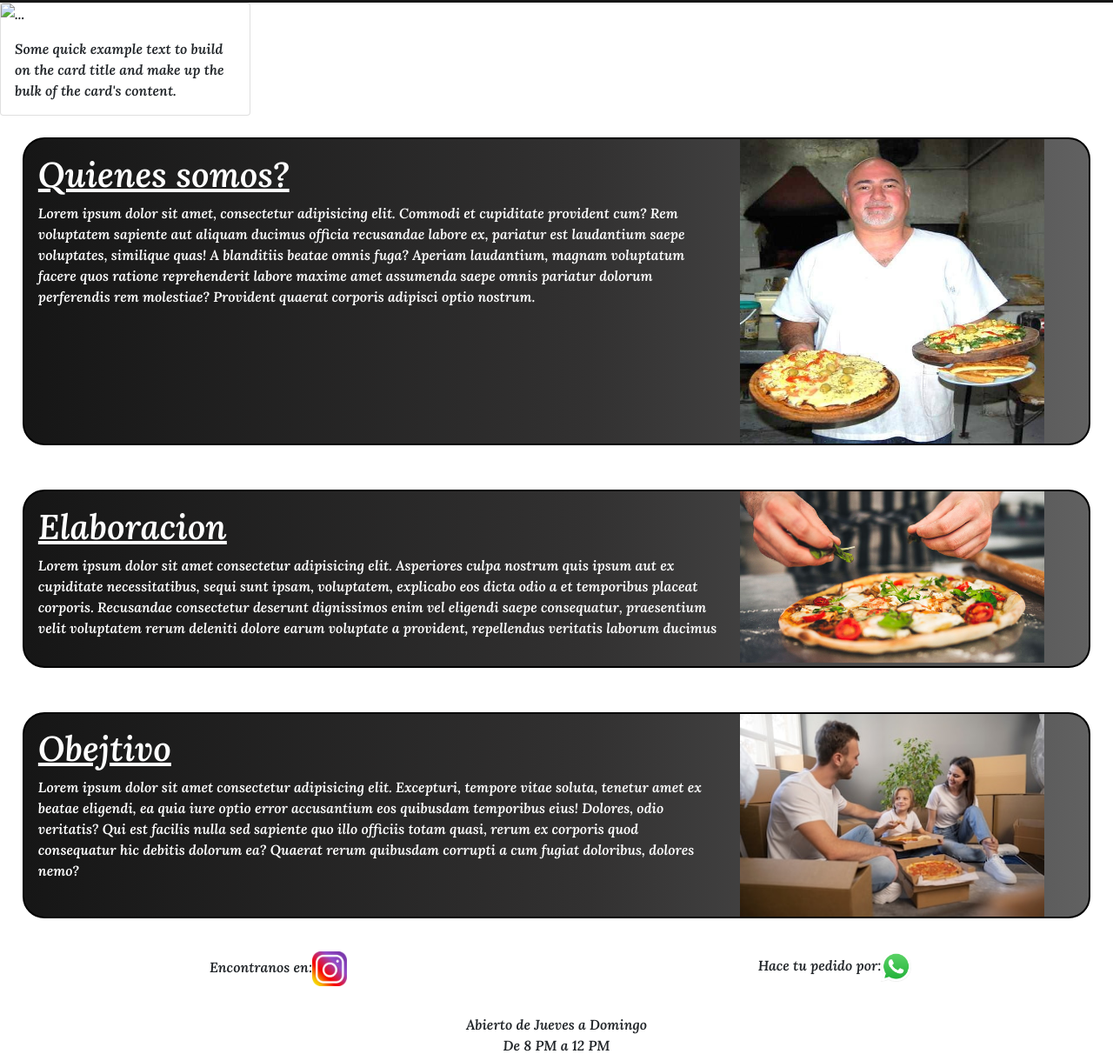
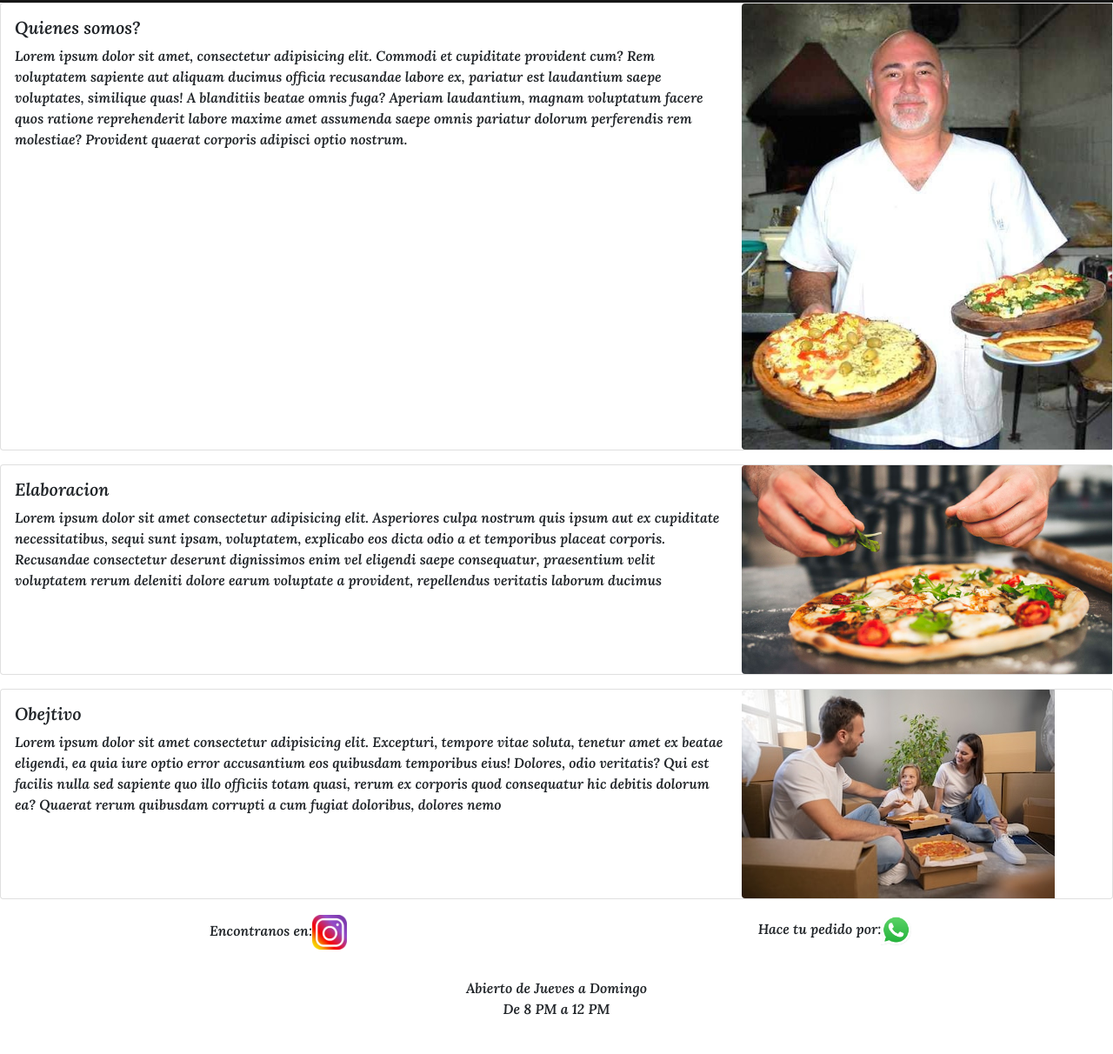
Before and after one commit to TeoFedyna/Questo-e-pizza, a plain HTML site: page pages/Nostros.html in a window 1280 px wide. Shown: the part 55-1267 px from the top of the page at 87% size. After the commit the page ends 1238 px from the top, so only its background shows below. Drawn offline with nearby package versions, Linux system fonts and the light colour scheme.

Commit message:
agregando-bootstrap-a-pages:nosotros

```diff
--- a/pages/Nostros.html
+++ b/pages/Nostros.html
@@ -7,21 +7,24 @@
     <!-- media querys -->
     <meta name="viewport" content="width=device-width, initial-scale=1.0">
     <title>Questo Pizzas</title>
-    <link href="https://cdn.jsdelivr.net/npm/bootstrap@5.1.3/dist/css/bootstrap.min.css" rel="stylesheet" integrity="sha384-1BmE4kWBq78iYhFldvKuhfTAU6auU8tT94WrHftjDbrCEXSU1oBoqyl2QvZ6jIW3" crossorigin="anonymous">
     <!-- google font - tipografia Lora - 600 -->
     <link rel="preconnect" href="https://fonts.googleapis.com">
     <link rel="preconnect" href="https://fonts.gstatic.com" crossorigin>
     <link href="https://fonts.googleapis.com/css2?family=Lora:ital,wght@1,600&display=swap" rel="stylesheet">
-    <!-- css -->
-    <link rel="stylesheet" href="../css/estilos.css">
     <!-- icono ventana  -->
     <link rel="shorcut icon" href="../images/questo-logo.jpeg">
     <!-- font awesome iconos -->
     <script src="https://kit.fontawesome.com/657a0e0360.js" crossorigin="anonymous"></script>
     <!-- bootstap css -->
+    <link href="https://cdn.jsdelivr.net/npm/bootstrap@5.1.3/dist/css/bootstrap.min.css" rel="stylesheet"
+        integrity="sha384-1BmE4kWBq78iYhFldvKuhfTAU6auU8tT94WrHftjDbrCEXSU1oBoqyl2QvZ6jIW3" crossorigin="anonymous">
     <!-- bootstrap js -->
-
-<script src="https://cdn.jsdelivr.net/npm/bootstrap@5.1.3/dist/js/bootstrap.bundle.min.js" integrity="sha384-ka7Sk0Gln4gmtz2MlQnikT1wXgYsOg+OMhuP+IlRH9sENBO0LRn5q+8nbTov4+1p" crossorigin="anonymous"></script>
+    <script src="https://cdn.jsdelivr.net/npm/bootstrap@5.1.3/dist/js/bootstrap.bundle.min.js"
+        integrity="sha384-ka7Sk0Gln4gmtz2MlQnikT1wXgYsOg+OMhuP+IlRH9sENBO0LRn5q+8nbTov4+1p"
+        crossorigin="anonymous">
+    </script>
+    <!-- css -->
+    <link rel="stylesheet" href="../css/estilos.css">
 </head>
 
 
@@ -49,19 +52,13 @@
 
     <main class="main-nosotros">
 
-        <div class="card" style="width: 18rem;">
-            <img src="..." class="card-img-top" alt="...">
+        <div class="card mb-3" style="max-width: auto;">
+            <div class="row g-0">
+                <div class="col-md-8">
                     <div class="card-body">
-              <p class="card-text">Some quick example text to build on the card title and make up the bulk of the card's content.</p>
-            </div>
-          </div>
-
-
-        <section class="nosotros">
-            <section class="nosotros__hijo ">
-                <div class="caption">
-                    <h1>Quienes somos?</h1>
-                    <p>Lorem ipsum dolor sit amet, consectetur adipisicing elit. Commodi et cupiditate provident cum?
+                        <h5 class="card-title">Quienes somos?</h5>
+                        <p class="card-text">Lorem ipsum dolor sit amet, consectetur adipisicing elit. Commodi et
+                            cupiditate provident cum?
                             Rem
                             voluptatem
                             sapiente aut aliquam ducimus officia recusandae labore ex, pariatur est laudantium saepe
@@ -69,18 +66,25 @@
                             similique quas!
                             A blanditiis beatae omnis fuga? Aperiam laudantium, magnam voluptatum facere quos ratione
                             reprehenderit
-                        labore maxime amet assumenda saepe omnis pariatur dolorum perferendis rem molestiae? Provident
+                            labore maxime amet assumenda saepe omnis pariatur dolorum perferendis rem molestiae?
+                            Provident
                             quaerat
-                        corporis adipisci optio nostrum.
-                    </p>
+                            corporis adipisci optio nostrum.</p>
                     </div>
-                <img src="../images/nosotros-pizzero.jpg" alt="nosotros">
-            </section>
+                </div>
+                <div class="col-md-4">
+                    <img src="../images/nosotros-pizzero.jpg" class="img-fluid rounded-start" alt="quienes-somos">
+                </div>
+            </div>
+        </div>
 
-            <section class="nosotros__hijo" id="middle">
-                <div class="caption">
-                    <h1>Elaboracion</h1>
-                    <p>Lorem ipsum dolor sit amet consectetur adipisicing elit. Asperiores culpa nostrum quis ipsum aut
+        <div class="card mb-3" style="max-width: auto;">
+            <div class="row g-0">
+                <div class="col-md-8">
+                    <div class="card-body">
+                        <h5 class="card-title">Elaboracion</h5>
+                        <p class="card-text">Lorem ipsum dolor sit amet consectetur adipisicing elit. Asperiores culpa
+                            nostrum quis ipsum aut
                             ex
                             cupiditate necessitatibus, sequi sunt ipsam, voluptatem, explicabo eos dicta odio a et
                             temporibus
@@ -89,29 +93,40 @@
                             Recusandae consectetur deserunt dignissimos enim vel eligendi saepe consequatur, praesentium
                             velit
                             voluptatem rerum deleniti dolore earum voluptate a provident, repellendus veritatis laborum
-                        ducimus
-                    </p>
+                            ducimus</p>
                     </div>
-                <img src="../images/pizza-condimentada.jpg" alt="elaboracion">
-            </section>
+                </div>
+                <div class="col-md-4">
+                    <img src="../images/pizza-condimentada.jpg" class="img-fluid rounded-start" alt="elaboracion">
+                </div>
+            </div>
+        </div>
 
-            <section class="nosotros__hijo">
-                <div class="caption">
-                    <h1>Obejtivo</h1>
-                    <p>Lorem ipsum dolor sit amet consectetur adipisicing elit. Excepturi, tempore vitae soluta, tenetur
+        <div class="card mb-3" style="max-width: auto;">
+            <div class="row g-0">
+                <div class="col-md-8">
+                    <div class="card-body">
+                        <h5 class="card-title">Obejtivo</h5>
+                        <p class="card-text">Lorem ipsum dolor sit amet consectetur adipisicing elit. Excepturi, tempore
+                            vitae soluta, tenetur
                             amet ex
-                        beatae eligendi, ea quia iure optio error accusantium eos quibusdam temporibus eius! Dolores,
+                            beatae eligendi, ea quia iure optio error accusantium eos quibusdam temporibus eius!
+                            Dolores,
                             odio
                             veritatis?
                             Qui est facilis nulla sed sapiente quo illo officiis totam quasi, rerum ex corporis quod
                             consequatur
                             hic
-                        debitis dolorum ea? Quaerat rerum quibusdam corrupti a cum fugiat doloribus, dolores nemo?
+                            debitis dolorum ea? Quaerat rerum quibusdam corrupti a cum fugiat doloribus, dolores nemo
                         </p>
                     </div>
-                <img src="../images/objetivo.jpg" alt="objetivo">
-            </section>
-        </section>
+                </div>
+                <div class="col-md-4">
+                    <img src="../images/objetivo.jpg" class="img-fluid rounded-start" alt="objetivo">
+                </div>
+            </div>
+        </div>
+
     </main>
 
     <footer>
```
Lines whose indentation alone changed are shown as unchanged.
